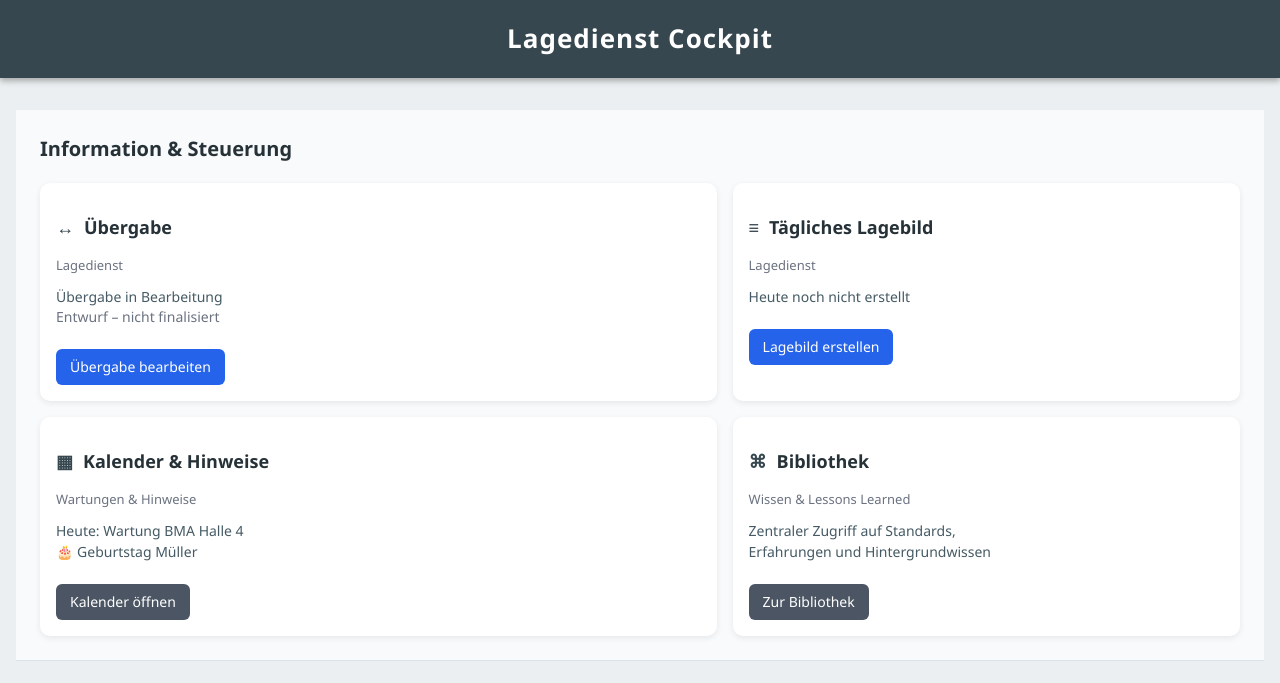
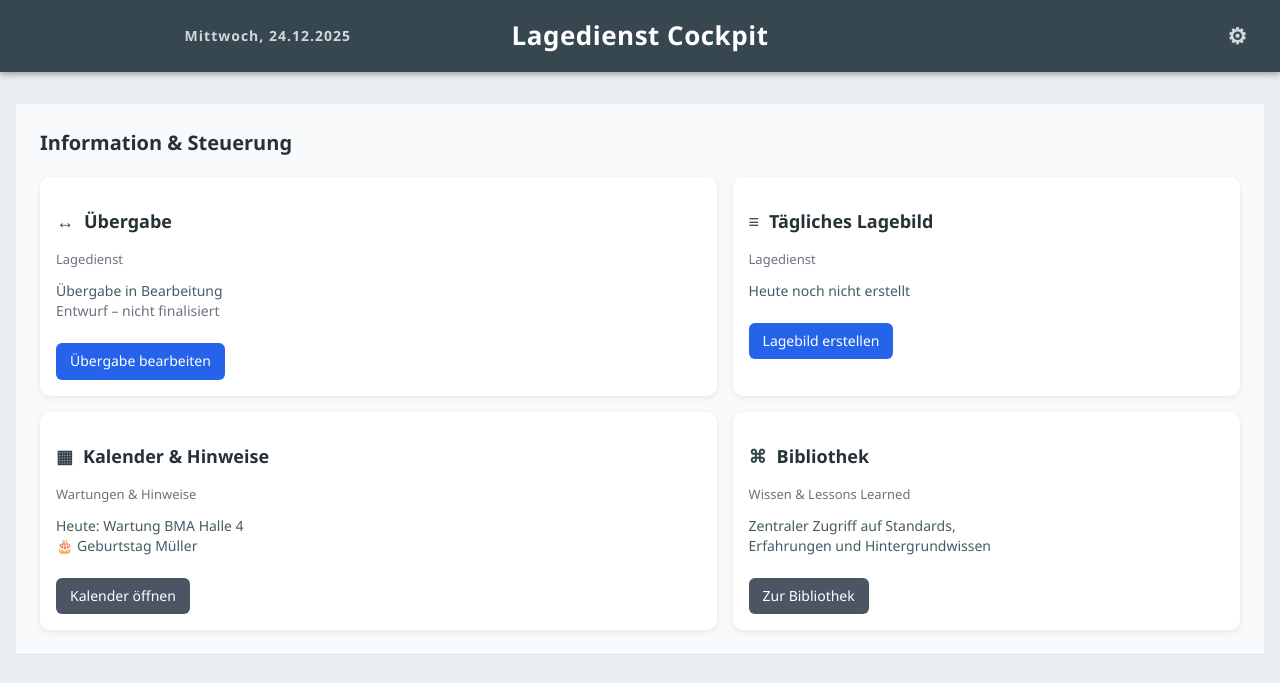
Before and after one commit to HeikoP75/LagedienstCockpit, a plain HTML site: page index.html in a window 1280 px wide. Shown: the top 683 px of the page. Drawn offline with Linux system fonts and the light colour scheme.

Commit message:
Add files via upload

```diff
--- a/index.html
+++ b/index.html
@@ -348,6 +348,45 @@ body {
   font-size: 18px;
   font-weight: 600;
 }
+/* ================================================= */
+/* HEADER – ZENTRIERT + DATUM                        */
+/* ================================================= */
+
+.main-header {
+  display: grid;
+  grid-template-columns: 1fr auto 1fr;
+  align-items: center;
+  background: #37474f;
+  color: white;
+  padding: 14px 24px;
+}
+
+.header-left {
+  font-size: 14px;
+  color: #cfd8dc;
+}
+
+.header-title {
+  text-align: center;
+  font-size: 26px;
+  font-weight: 600;
+  letter-spacing: 0.5px;
+}
+
+.admin-link {
+  justify-self: end;
+  color: #cfd8dc;
+  font-size: 22px;
+  text-decoration: none;
+  padding: 6px 8px;
+  border-radius: 6px;
+  transition: background 0.2s ease, color 0.2s ease;
+}
+
+.admin-link:hover {
+  background: rgba(255,255,255,0.15);
+  color: #ffffff;
+}
 
 </style>
 
@@ -355,7 +394,13 @@ body {
 
 <body>
 
-<header>Lagedienst Cockpit</header>
+<header class="main-header">
+  <div class="header-left" id="header-date"></div>
+  <div class="header-title">Lagedienst Cockpit</div>
+  <a href="admin.html" class="admin-link" title="Administration">⚙</a>
+</header>
+
+
 
 <!-- ================================================= -->
 <!-- OBERER BEREICH: DASHBOARD                        -->
@@ -482,5 +527,12 @@ body {
   }
 </script>
 
+<script>
+  const dateEl = document.getElementById("header-date");
+  const options = { weekday: 'long', day: '2-digit', month: '2-digit', year: 'numeric' };
+  const today = new Date().toLocaleDateString('de-DE', options);
+  dateEl.textContent = today;
+</script>
+
 </body>
 </html>
```
